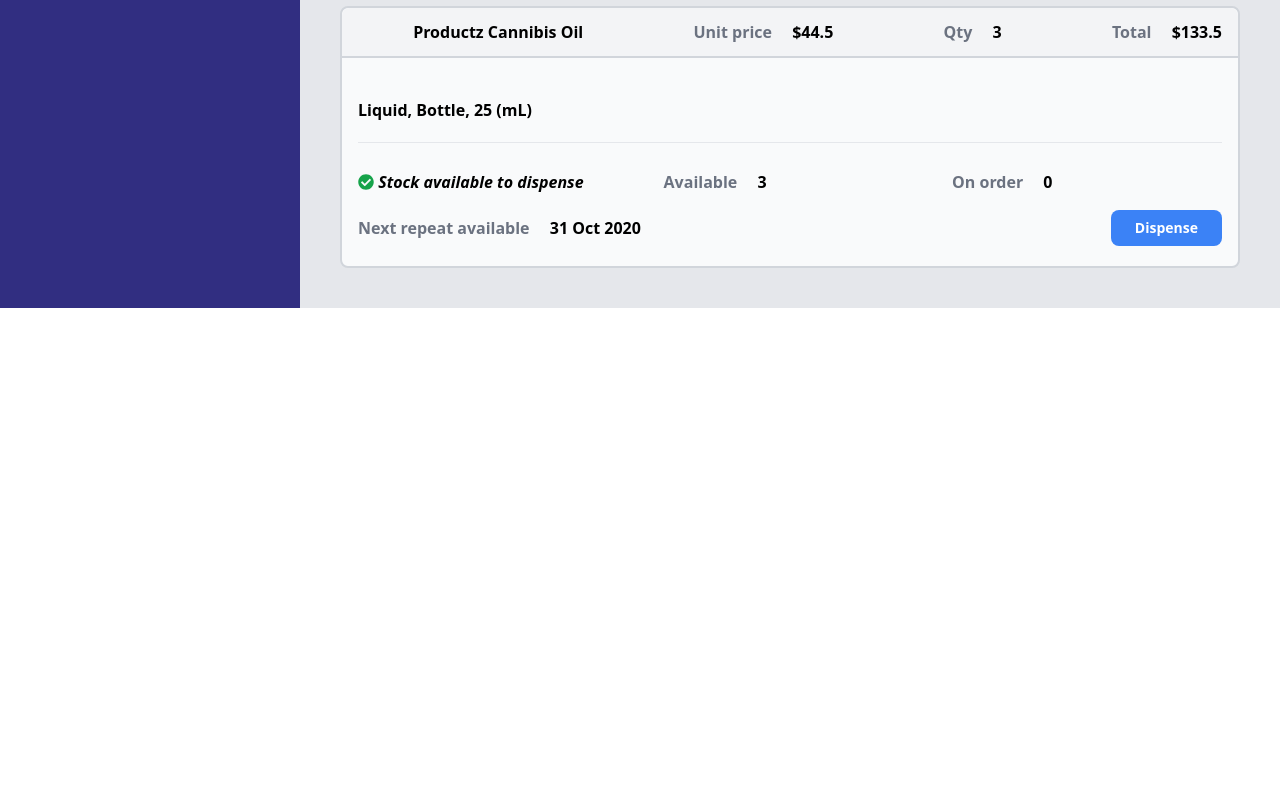
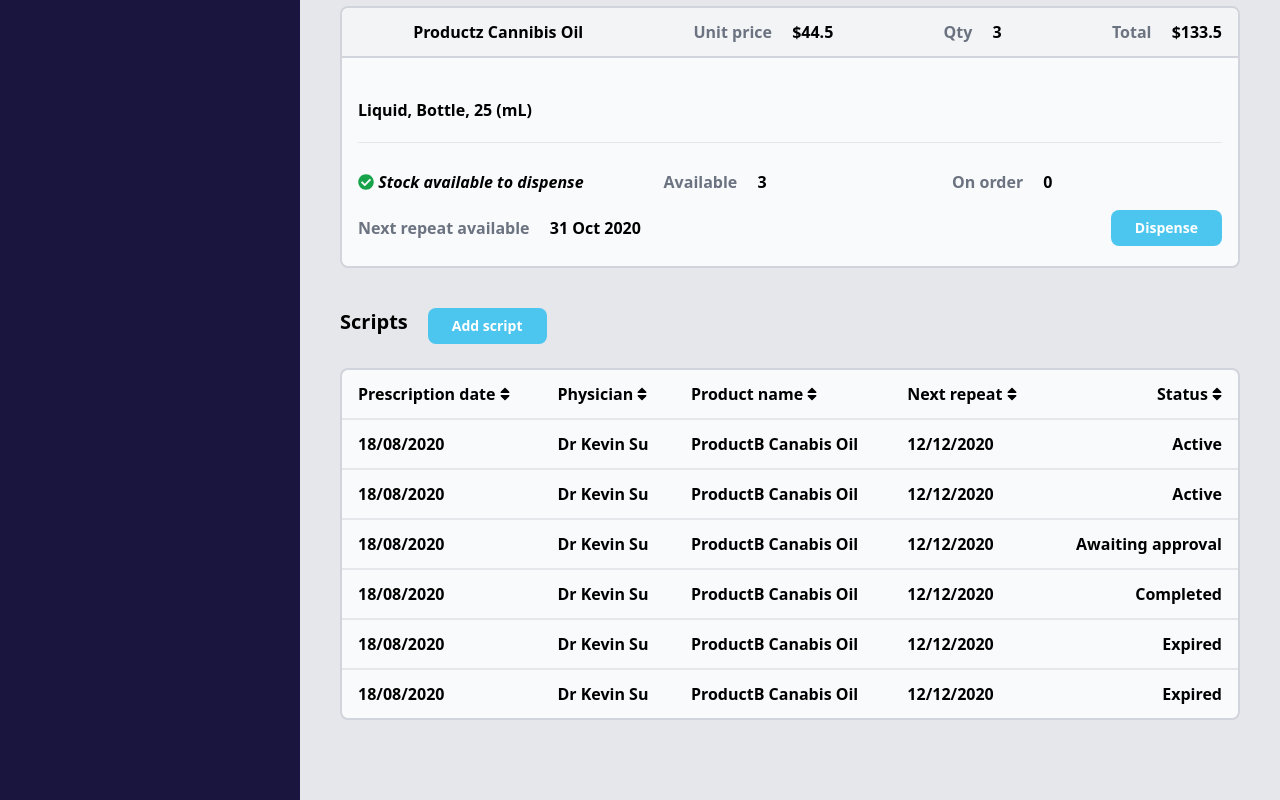
Before and after one commit to surfgreendev/medimar, a Vue app: page / in a window 1280 px wide. Shown: the part 766-1566 px from the top of the page. Before the commit the page ends 1074 px from the top, so only its background shows below. Built offline with nearby package versions, Linux system fonts and the light colour scheme.

Commit message:
Responsive table optimisation, custom colors, responsive enhancements

```diff
--- a/src/assets/tailwind.css
+++ b/src/assets/tailwind.css
@@ -5,19 +5,22 @@
 
 @tailwind utilities;
 
+body {
+    height: 100%;
+}
 
 
 .btn__primary {
-    @apply bg-blue-500 text-white p-2 px-6 font-bold text-sm inline rounded-lg
+    @apply bg-button-blue text-white p-2 px-6 font-bold text-sm inline rounded-lg transition duration-300 ease-in-out
 }
 
 .btn__primary:hover {
-    @apply bg-blue-600 transition duration-300 ease-in-out
+    @apply bg-blue-600
 }
 .btn__default {
-    @apply bg-white text-black p-2 px-6 font-bold text-sm border-2 border-gray-200 inline rounded-lg
+    @apply bg-white text-black p-2 px-6 font-bold text-sm border-2 border-gray-200 inline rounded-lg transition duration-300 ease-in-out
 }
 
 .btn__default:hover {
-    @apply transition duration-300 ease-in-out bg-gray-100
+    @apply  bg-gray-100
 }
--- a/src/components/dashboard/ScriptList.vue
+++ b/src/components/dashboard/ScriptList.vue
@@ -1,5 +1,5 @@
 <template>
-<div class="w-full">
+<div class="">
     <div class="flex flex-wrap align-center h-10">
         <div class="">
             <h5 class="mr-5 font-bold text-xl text-black self-center">Scripts</h5>
@@ -7,25 +7,25 @@
         <div class="inline-block"><Button @click="addScript">Add script</Button></div>
     </div>
 
-    <div class="mt-5 mb-20 w-full">
-        <div class="overflow-x-auto w-4/6 bg-gray-50 border-2 border-solid border-gray-300 rounded-lg">
-            <table class="w-full">
+    <div class="mt-5 mb-20">
+        <div class="flex bg-gray-50 border-2 overflow-x-auto border-solid border-gray-300 rounded-lg">
+            <table class="w-full flex flex-row flex-no-wrap overflow-hidden">
                 <thead>
-                    <tr class="px-4 border-solid border-b-2">
-                        <th class="pt-3 pb-3 px-4 text-left">Prescription date <font-awesome-icon icon="sort"></font-awesome-icon></th>
-                        <th class="pt-3 pb-3 px-4 text-left">Physician <font-awesome-icon icon="sort"></font-awesome-icon></th>
-                        <th class="pt-3 pb-3 px-4 text-left">Product name <font-awesome-icon icon="sort"></font-awesome-icon></th>
-                        <th class="pt-3 pb-3 px-4 text-left">Next repeat <font-awesome-icon icon="sort"></font-awesome-icon></th>
-                        <th class="pt-3 pb-3 px-4 text-right">Status <font-awesome-icon icon="sort"></font-awesome-icon></th>
+                    <tr v-for="script in scripts" :key="script.uuid" class="flex flex-col flex-no wrap sm:table-row px-4 border-solid border-b-2">
+                        <th class="pt-3 pb-3 px-4 text-left">Prescription date <font-awesome-icon class="hidden sm:inline" icon="sort"></font-awesome-icon></th>
+                        <th class="pt-3 pb-3 px-4 text-left">Physician <font-awesome-icon class="hidden sm:inline" icon="sort"></font-awesome-icon></th>
+                        <th class="pt-3 pb-3 px-4 text-left">Product name <font-awesome-icon class="hidden sm:inline" icon="sort"></font-awesome-icon></th>
+                        <th class="pt-3 pb-3 px-4 text-left">Next repeat <font-awesome-icon  class="hidden sm:inline" icon="sort"></font-awesome-icon></th>
+                        <th class="pt-3 pb-3 px-4 sm:text-right">Status <font-awesome-icon class="hidden sm:inline" icon="sort"></font-awesome-icon></th>
                     </tr>
                 </thead>
-                <tbody>
-                    <tr class="px-4 border-solid border-b-2 last:border-b-0" v-for="script in scripts" :key="script.uuid">
-                        <td class="px-4 pt-2 pb-2 font-semibold">{{script.prescriptionDate}}</td>
-                        <td class="px-4 pt-2 pb-2 font-semibold">{{script.physcian}}</td>
-                        <td class="px-4 pt-2 pb-2 font-semibold">{{script.productName}}</td>
-                        <td class="px-4 pt-2 pb-2 font-semibold">{{script.nextRepeatDate}}</td>
-                        <td class="px-4 pt-2 pb-2 text-right font-semibold">{{script.status}}</td>
+                <tbody class="flex-1 sm:flex-none">
+                    <tr class="flex flex-col flex-no wrap sm:table-row px-4 border-solid border-b-2 last:border-b-0" v-for="script in scripts" :key="script.uuid">
+                        <td class="px-4 pt-3 pb-3 font-semibold">{{script.prescriptionDate}}</td>
+                        <td class="px-4 pt-3 pb-3 font-semibold">{{script.physcian}}</td>
+                        <td class="px-4 pt-3 pb-3 font-semibold">{{script.productName}}</td>
+                        <td class="px-4 pt-3 pb-3 font-semibold">{{script.nextRepeatDate}}</td>
+                        <td class="px-4 pt-3 pb-3 sm:text-right font-semibold">{{script.status}}</td>
                     </tr>
                 </tbody>
             </table>
@@ -62,4 +62,13 @@
     border-bottom: none;
 }
 
+@media (min-width: 640px) {
+    table {
+      display: inline-table !important;
+    }
+    thead tr:not(:first-child) {
+      display: none;
+    }
+}
+
 </style>
--- a/src/components/sidebar/Sidebar.vue
+++ b/src/components/sidebar/Sidebar.vue
@@ -1,5 +1,5 @@
 <template>
-    <div class="bg-indigo-900 h-full min-h-screen">
+    <div class="bg-sidebar h-full min-h-screen">
         <nav class="mx-auto pt-6">
             <ul class="mx-3 relative">
                 <li class="pb-3 w-full" v-for="navItem in navItems" :key="navItem.name">
@@ -31,7 +31,7 @@
             </ul>
         </nav>
 
-        <div class="hidden lg:block">
+        <div class="hidden lg:block mt-20">
             <ul class="text-white text-xs text-center">
                 <li class="display block">
                     <h5 class="font-bold">Mediamar &copy; 2020</h5>
--- a/src/views/Dashboard.vue
+++ b/src/views/Dashboard.vue
@@ -1,20 +1,20 @@
 <template>
 <div>
     <Header/>
-    <main class="flex w-full bg-gray-200">
+    <main class="flex w-full overflow-x-hidden bg-gray-200">
       <div class="sm:w-1/12 md:w-1/12 lg:w-3/12 xl:w-3/12">
         <Sidebar />
       </div>
-      <div class="w-full ml-4 mr-4 mt-4 flex-wrap md:ml-10 md:mr-10 md:mt-10 sm:w-11/12 md:w-11/12 lg:w-9/12 xl:9/12">
+      <div class="ml-4 mr-4 mt-4 flex-wrap md:ml-10 md:mr-10 md:mt-10 sm:w-11/12 md:w-11/12 lg:w-9/12 xl:9/12">
         <div class="flex">
-          <a class="font-bold text-blue-500" href="">
+          <a class="font-bold text-button-blue" href="">
              <font-awesome-icon icon="chevron-left"></font-awesome-icon>
             Back to patients list
           </a>
         </div>
         <Contact :contactData="contactData"/>
         <ProductList :products="products"/>
-        <!--<ScriptList :scripts="scripts"/>-->
+    <ScriptList :scripts="scripts"/>
       </div>
     </main>
 </div>
@@ -25,7 +25,7 @@
 import Sidebar from '@/components/sidebar/Sidebar.vue';
 import Contact from '@/components/dashboard/Contact.vue';
 import ProductList from '@/components/dashboard/ProductList.vue';
-// import ScriptList from '@/components/dashboard/ScriptList.vue';
+import ScriptList from '@/components/dashboard/ScriptList.vue';
 
 export default {
   name: 'Dashboard',
@@ -34,7 +34,7 @@
     Sidebar,
     Contact,
     ProductList,
-    // ScriptList,
+    ScriptList,
   },
   data() {
     return {
--- a/tailwind.config.js
+++ b/tailwind.config.js
@@ -2,7 +2,12 @@
   purge: { content: ['./public/**/*.html', './src/**/*.vue'] },
   darkMode: false, // or 'media' or 'class'
   theme: {
-    extend: {},
+    extend: {
+      colors: {
+        'button-blue': '#4dc6ef',
+        sidebar: '#1a153e',
+      },
+    },
   },
   variants: {
     extend: {},
```
